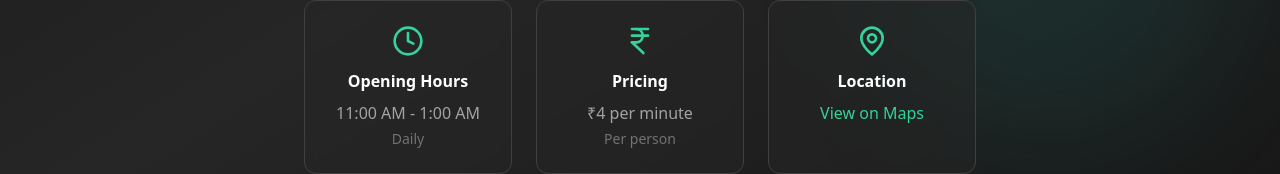
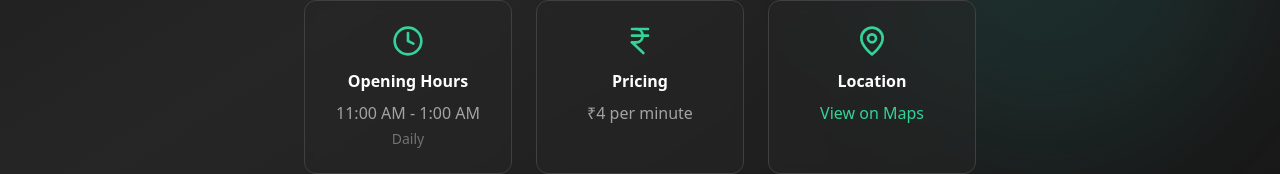
Before and after one commit to Kuldeepbishnoi2005/snookerclub_BLACK8, a React (Vite) app: page / in a window 1280 px wide. Shown: the part 634-808 px from the top of the page. Built offline with nearby package versions, Linux system fonts and the light colour scheme.

Commit message:
Update Hero.tsx

```diff
--- a/src/components/Hero.tsx
+++ b/src/components/Hero.tsx
@@ -54,7 +54,7 @@ function Hero({ onNavigate }: HeroProps) {
               <IndianRupee className="w-6 h-6 md:w-8 md:h-8 text-emerald-400 mx-auto mb-2 md:mb-3" />
               <h3 className="text-white font-semibold mb-1 md:mb-2 text-sm md:text-base">Pricing</h3>
               <p className="text-neutral-400 text-sm md:text-base">₹4 per minute</p>
-              <p className="text-neutral-500 text-xs md:text-sm mt-1">Per person</p>
+
             </div>
 
             <div className="bg-neutral-800/50 backdrop-blur-sm border border-neutral-700 rounded-xl p-4 md:p-6 hover:border-emerald-500/50 transition-all">
```
